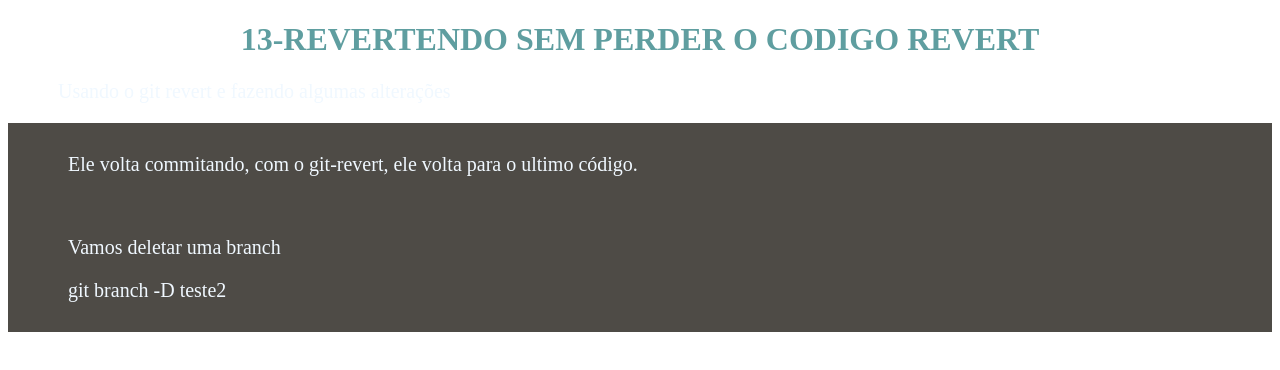
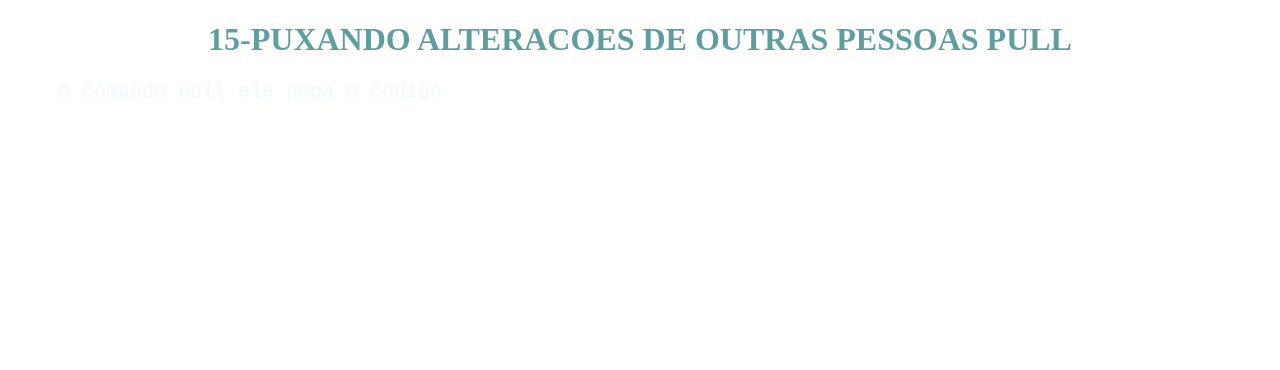
Before and after one commit to Aironys1/13-Revertendo-sem-perder-o-codigo-revert, a plain HTML site: page index.html in a window 1280 px wide. Drawn offline with Linux system fonts and the light colour scheme.

Commit message:
Vamos usar o pull

```diff
--- a/index.html
+++ b/index.html
@@ -6,25 +6,19 @@
     <meta http-equiv="X-UA-Compatible" content="IE=edge">
     <meta name="viewport" content="width=device-width, initial-scale=1.0">
     <link rel="stylesheet" href="style.css">
-    <title>13-Revertendo sem perder o codigo revert</title>
+    <title>15-Puxando alteracoes de outras pessoas pull</title>
 </head>
 
 <body>
 
 
 
-<h1>13-Revertendo sem perder o codigo revert</h1>
-<p><p>Usando o git revert e fazendo algumas alterações</p>
-</p>
+<h1>15-Puxando alteracoes de outras pessoas pull</h1>
 
-<div>
-    <p>Ele volta commitando, com o git-revert, ele volta para o ultimo código.</p>
-</div>
+<code>
+    <p>O comando pull ele pega o código</p>
+</code>
 
-<div>
-    <p>Vamos deletar uma branch</p>
-    <p>git branch -D teste2</p>
-</div>
 
 </body>
 
```
Also changed, not shown: 1 other file.
